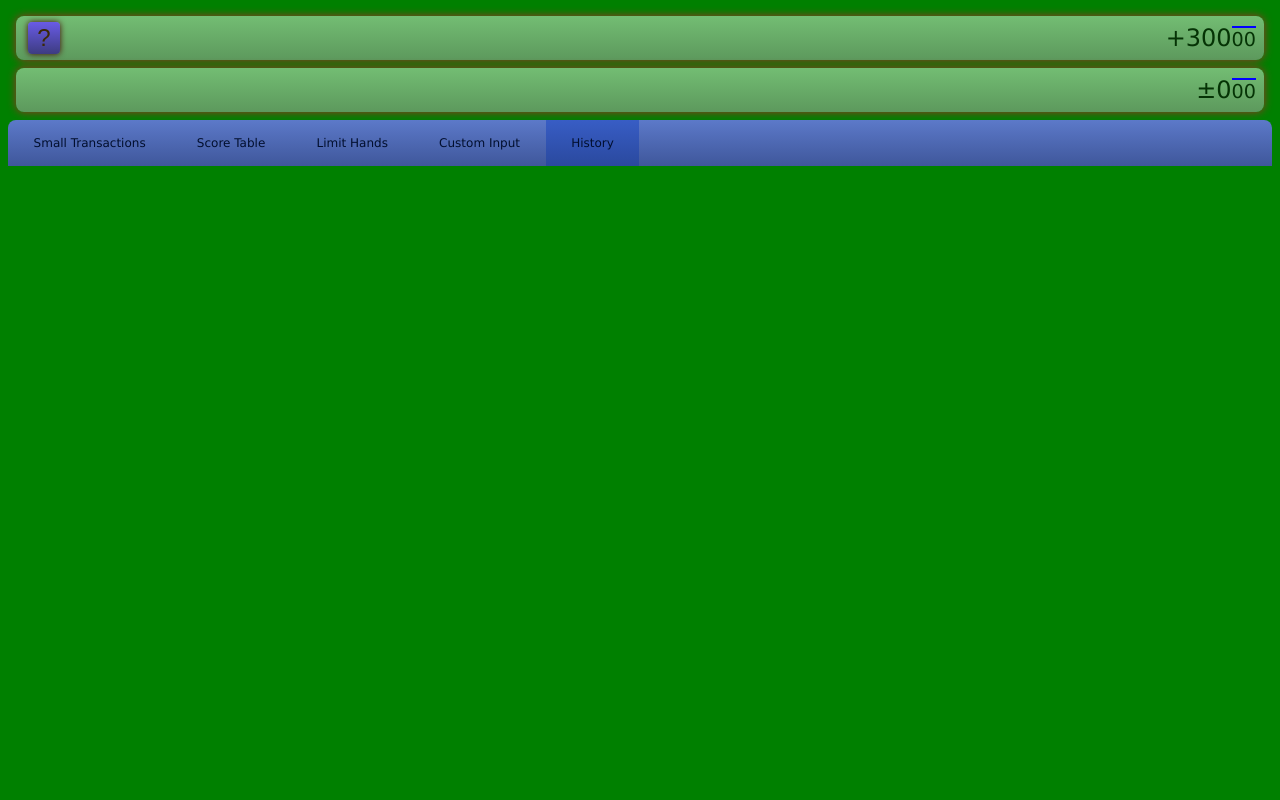
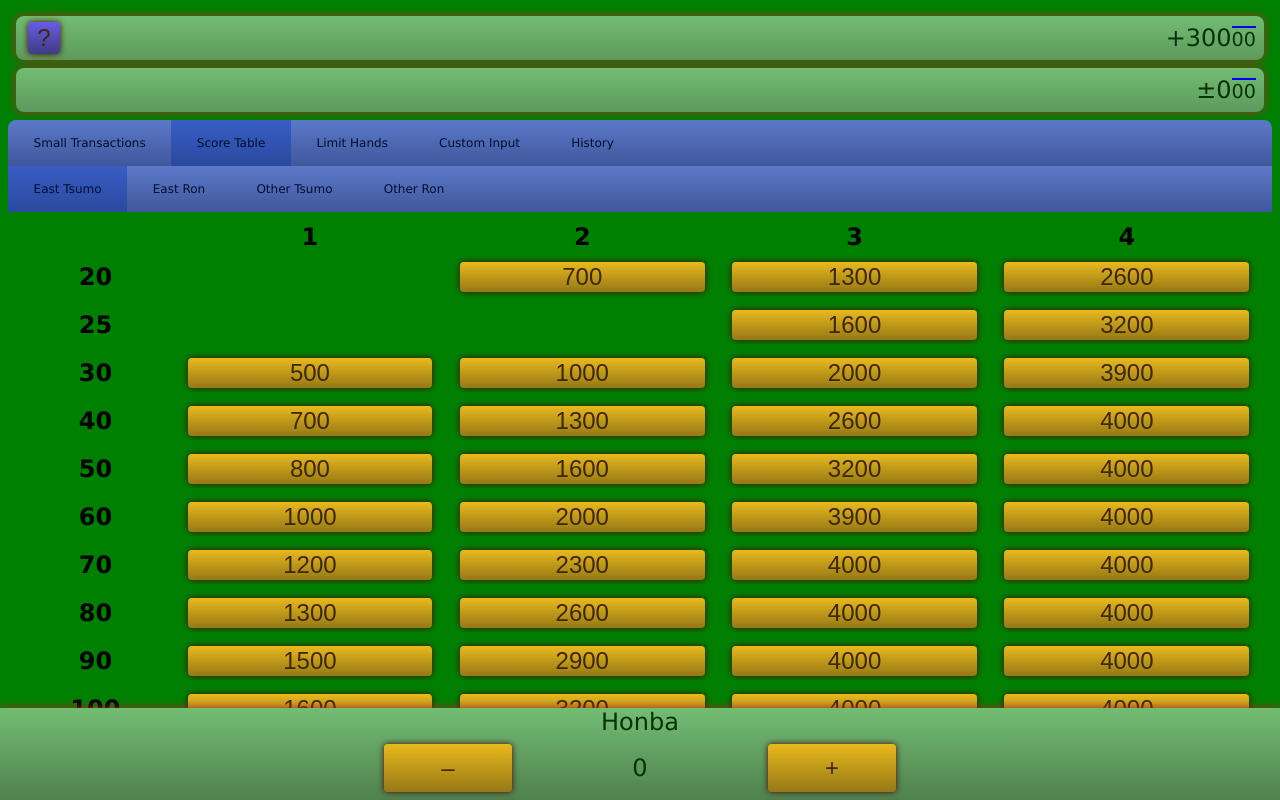
Before and after one commit to PauliMarttinen/riichi-mahjong-personal-score-tracker, a React (Create React App) app: page / in a window 1280 px wide. Built offline with nearby package versions, Linux system fonts and the light colour scheme.

Commit message:
Bug with cancel and history fixed.

```diff
--- a/src/TransactionViews.js
+++ b/src/TransactionViews.js
@@ -29,7 +29,7 @@ class TransactionViews extends React.Component
   {
     super(props);
     this.state = {
-      index: 4,
+      index: 1,
       honba: 0,
       points: this.props.points,
       history: [],
@@ -72,11 +72,10 @@ class TransactionViews extends React.Component
   confirmationClick = (direction, amount) =>
   {
     var history = this.state.history;
+    var honba = this.state.honba;
     if (direction !== "cancel")
     {
       this.props.onClick(direction, amount);
-    }
-
       if (direction !== "custom")
       {
         if (direction === "pay")
@@ -88,9 +87,11 @@ class TransactionViews extends React.Component
           history.push(amount);
         }
       }
+      honba = 0;
+    }
 
     this.setState({
-      honba: 0,
+      honba: honba,
       history: history,
       confirmPopup: {
         show: false,
```
Lines whose indentation alone changed are shown as unchanged.
